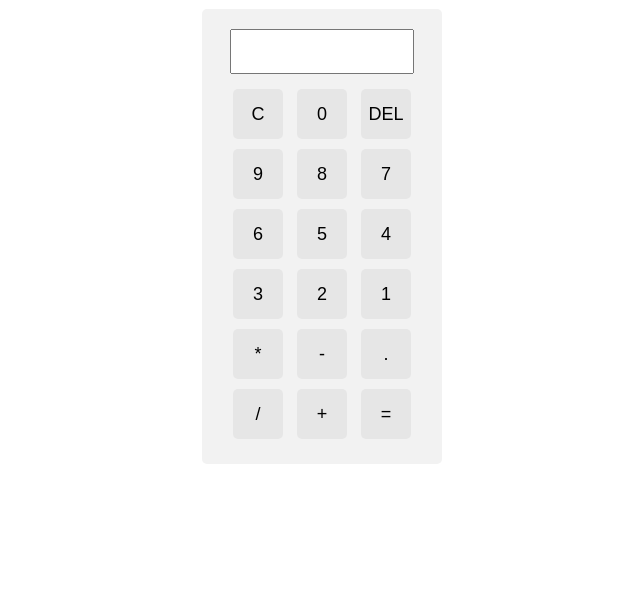
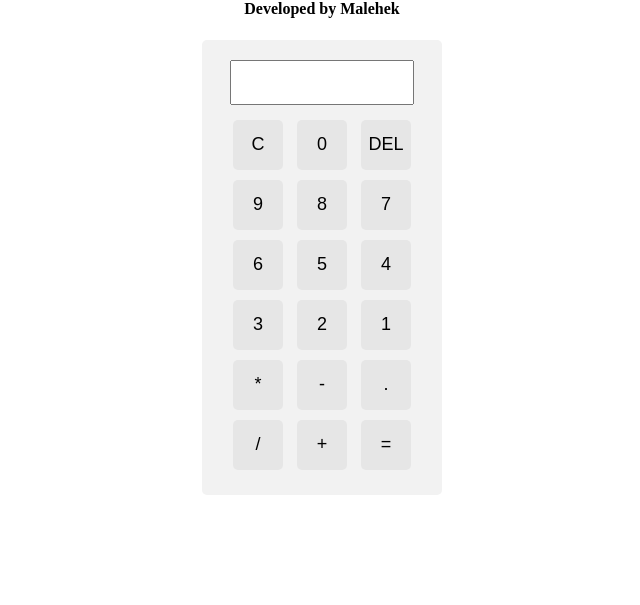
Before and after one commit to Malehek/Calculator, a plain HTML site: page index.html in a window 1280 px wide. Shown: the part 211-816 px from the top of the page, without its empty margins (318-958 px from the left). Drawn offline with Linux system fonts and the light colour scheme.

Commit message:
developer commit

```diff
--- a/index.html
+++ b/index.html
@@ -7,6 +7,7 @@
 <body>
   <div class="container">
     <h1>Welcome to the Calculator!</h1>
+    <h4>Developed by Malehek</h4>
     <div class="calculator">
       <input type="text" id="result" readonly>
       <div class="buttons">
```
